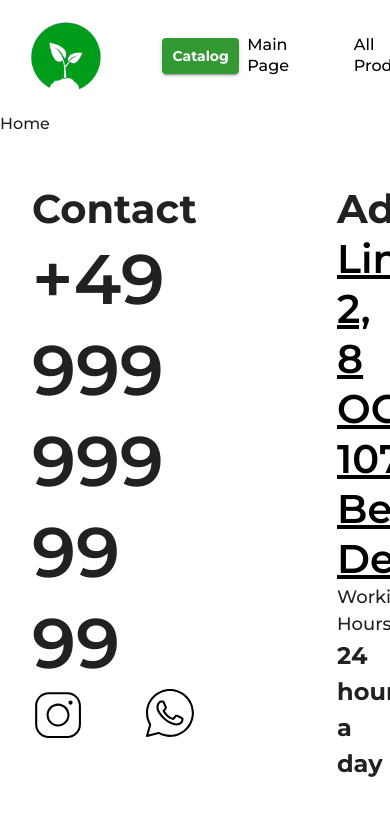
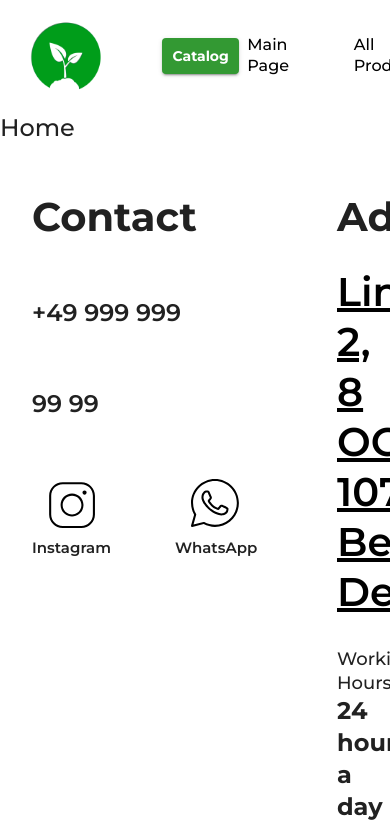
Before and after one commit to Andrii-888/project-farming, a React (Create React App) app: page / in a window 390 px wide. Shown: the top 828 px of the page. Built offline with nearby package versions, Linux system fonts and the light colour scheme.

Commit message:
add paddings two elements

```diff
--- a/src/App.js
+++ b/src/App.js
@@ -1,100 +1,8 @@
 import React from "react";
-import { createTheme, ThemeProvider } from "@mui/material/styles";
+import { ThemeProvider } from "@mui/material/styles";
 import CssBaseline from "@mui/material/CssBaseline";
 import Routes from "./routes";
-
-export const pxToRem = (value) => {
-  return `${value / 16}rem`;
-};
-
-const theme = createTheme({
-  typography: {
-    fontFamily: "Montserrat, Arial",
-    fontWeightRegular: 400,
-    fontWeightMedium: 600,
-    fontWeightBold: 700,
-    h1: {
-      fontWeight: 700,
-      lineHeight: 80 / 64,
-      fontSize: pxToRem(40),
-    },
-    h2: {
-      fontWeight: 700,
-      lineHeight: 64 / 48,
-      fontSize: pxToRem(32),
-    },
-    h3: {
-      fontWeight: 700,
-      lineHeight: 1.5,
-      fontSize: pxToRem(24),
-    },
-    h4: {
-      fontWeight: 700,
-      lineHeight: 1.5,
-      fontSize: pxToRem(20),
-    },
-    h5: {
-      fontWeight: 700,
-      lineHeight: 1.5,
-      fontSize: pxToRem(18),
-    },
-    h6: {
-      fontWeight: 700,
-      lineHeight: 28 / 18,
-      fontSize: pxToRem(16),
-    },
-    // subtitle1: {
-    //   fontWeight: 600,
-    //   lineHeight: 1.5,
-    //   fontSize: pxToRem(16),
-    // },
-    // subtitle2: {
-    //   fontWeight: 600,
-    //   lineHeight: 22 / 14,
-    //   fontSize: pxToRem(14),
-    // },
-  },
-  palette: {
-    primary: {
-      main: "#339933",
-    },
-    text: {
-      main: "#000",
-    },
-  },
-  components: {
-    MuiCssBaseline: {
-      styleOverrides: () => ({
-        "*": {
-          margin: 0,
-          padding: 0,
-          boxSizing: "border-box",
-        },
-        html: {
-          width: "100%",
-          height: "100%",
-          WebkitOverflowScrolling: "touch",
-        },
-        body: {
-          width: "100%",
-          height: "100%",
-        },
-        "#root": {
-          width: "100%",
-          height: "100%",
-        },
-      }),
-    },
-    MuiButton: {
-      styleOverrides: {
-        root: {
-          textTransform: "capitalize",
-          fontWeight: 700,
-        },
-      },
-    },
-  },
-});
+import theme from "./theme";
 
 function App() {
   return (
--- a/src/components/layout/Footer.jsx
+++ b/src/components/layout/Footer.jsx
@@ -1,18 +1,29 @@
 import { Box, Grid, Link, Stack, SvgIcon, Typography } from "@mui/material";
 import { styled } from "@mui/material/styles";
-import { useTheme } from "@mui/material/styles";
+// import { useTheme } from "@mui/material/styles";
 
 import Image from "../../assets/map.png";
 import { ADDRESS, PHONE_NUMBER } from "../../constants";
-import { pxToRem } from "../../App";
 
 import { ReactComponent as Instagram } from "../../assets/instagram.svg";
 import { ReactComponent as Watsap } from "../../assets/watsap.svg";
+import { responsiveFontSizes } from "../../utils";
 
 const PhoneNumber = styled(Typography)(({ theme }) => ({
   fontWeight: theme.typography.fontWeightMedium,
-  fontSize: pxToRem(70),
   lineHeight: "91px",
+  margin: "25px 0 30px 0",
+  ...responsiveFontSizes({ sm: 50, md: 60, lg: 70 }),
+}));
+
+const Address = styled(Typography)(({ theme }) => ({
+  color: theme.palette.text.main,
+  fontWeight: theme.typography.fontWeightMedium,
+  textDecorationColor: theme.palette.text.main,
+  cursor: "pointer",
+  "&:hover": {
+    textDecorationColor: "#0069c2",
+  },
 }));
 
 const svgStyle = {
@@ -21,44 +32,44 @@ const svgStyle = {
 };
 
 function Footer() {
-  const { palette, typography } = useTheme();
+  // const { palette, typography } = useTheme();
   return (
-    <Box component="footer" sx={{ height: 933, p: "48px 32px 47px 32px" }}>
+    <Box component="footer" sx={{ p: "48px 32px 47px 32px" }}>
       <Grid container spacing={6}>
         <Grid container item xs={12}>
           <Grid item xs={6}>
             <Typography variant="h1">Contact</Typography>
+
             <PhoneNumber>{PHONE_NUMBER}</PhoneNumber>
+
             <Stack flexDirection="row" gap={8}>
+              <Stack gap={1} alignItems="center">
                 <SvgIcon sx={svgStyle}>
                   <Instagram />
                 </SvgIcon>
+                <Typography variant="caption">Instagram</Typography>
+              </Stack>
+
+              <Stack gap={1} alignItems="center">
                 <SvgIcon sx={svgStyle}>
                   <Watsap />
                 </SvgIcon>
+                <Typography variant="caption">WhatsApp</Typography>
+              </Stack>
             </Stack>
           </Grid>
           <Grid item xs={6} sx={{ paddingLeft: "142px" }}>
-            <Typography variant="h1">Address</Typography>
-            <Typography
-              variant="h1"
-              component={Link}
-              sx={{
-                color: palette.text.main,
-                fontWeight: typography.fontWeightMedium,
-                textDecorationColor: palette.text.main,
-                cursor: "pointer",
-                "&:hover": {
-                  textDecorationColor: "#0069c2",
-                },
-              }}
-            >
+            <Typography variant="h1" sx={{ pb: "25px" }}>
+              Address
+            </Typography>
+
+            <Address variant="h1" component={Link}>
               {ADDRESS}
-            </Typography>
-            <Typography variant="h5" sx={{ fontWeight: 500 }}>
+            </Address>
+            <Typography variant="body2" sx={{ fontWeight: 500, pt: "30px" }}>
               Working Hours:
             </Typography>
-            <Typography variant="h3" sx={{ fontWeight: 700 }}>
+            <Typography variant="body1" sx={{ fontWeight: 700 }}>
               24 hours a day
             </Typography>
           </Grid>
--- /dev/null
+++ b/src/theme/index.js
@@ -0,0 +1,92 @@
+import { createTheme } from "@mui/material";
+import { pxToRem } from "../utils";
+
+const theme = createTheme({
+  typography: {
+    fontFamily: "Montserrat, Arial",
+    fontWeightRegular: 400,
+    fontWeightMedium: 600,
+    fontWeightBold: 700,
+    h1: {
+      fontWeight: 700,
+      lineHeight: 80 / 64,
+      fontSize: pxToRem(40),
+    },
+    h2: {
+      fontWeight: 700,
+      lineHeight: 64 / 48,
+      fontSize: pxToRem(32),
+    },
+    h3: {
+      fontWeight: 700,
+      lineHeight: 1.5,
+      fontSize: pxToRem(24),
+    },
+
+    body1: {
+      lineHeight: 32 / 24,
+      fontSize: pxToRem(24),
+    },
+    body2: {
+      lineHeight: 24 / 18,
+      fontSize: pxToRem(18),
+    },
+
+    caption: {
+      lineHeight: 1.5,
+      fontSize: pxToRem(15),
+      fontWeight: 600,
+    },
+    // subtitle1: {
+    //   fontWeight: 600,
+    //   lineHeight: 1.5,
+    //   fontSize: pxToRem(16),
+    // },
+    // subtitle2: {
+    //   fontWeight: 600,
+    //   lineHeight: 22 / 14,
+    //   fontSize: pxToRem(14),
+    // },
+  },
+  palette: {
+    primary: {
+      main: "#339933",
+    },
+    text: {
+      main: "#000",
+    },
+  },
+  components: {
+    MuiCssBaseline: {
+      styleOverrides: () => ({
+        "*": {
+          margin: 0,
+          padding: 0,
+          boxSizing: "border-box",
+        },
+        html: {
+          width: "100%",
+          height: "100%",
+          WebkitOverflowScrolling: "touch",
+        },
+        body: {
+          width: "100%",
+          height: "100%",
+        },
+        "#root": {
+          width: "100%",
+          height: "100%",
+        },
+      }),
+    },
+    MuiButton: {
+      styleOverrides: {
+        root: {
+          textTransform: "capitalize",
+          fontWeight: 700,
+        },
+      },
+    },
+  },
+});
+export default theme;
--- /dev/null
+++ b/src/utils.js
@@ -0,0 +1,17 @@
+export const pxToRem = (value) => {
+  return `${value / 16}rem`;
+};
+
+export const responsiveFontSizes = ({ sm, md, lg }) => {
+  return {
+    "@media (min-width:600px)": {
+      fontSize: pxToRem(sm),
+    },
+    "@media (min-width:1200px)": {
+      fontSize: pxToRem(md),
+    },
+    "@media (min-width:1440px)": {
+      fontSize: pxToRem(lg),
+    },
+  };
+};
```
Lines whose indentation alone changed are shown as unchanged.
